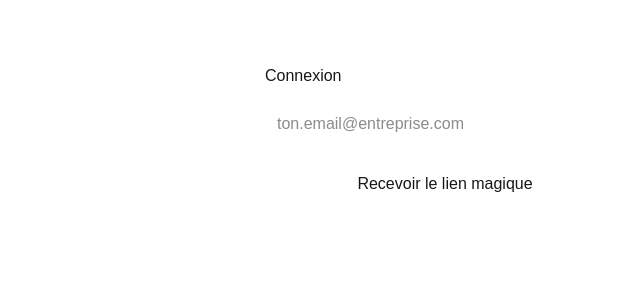
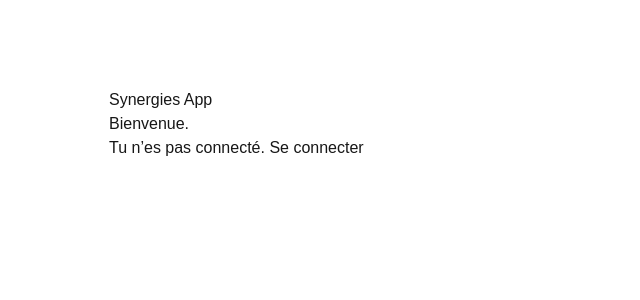
Before and after one commit to SamKTA/synergies-app, a Next.js app: page /signin in a window 1280 px wide. Shown: the top 300 px of the page, without its empty margins (195-835 px from the left). Built offline with nearby package versions, Linux system fonts and the light colour scheme; no server answers.

Commit message:
Update page.tsx

```diff
--- a/app/signin/page.tsx
+++ b/app/signin/page.tsx
@@ -1,5 +1,5 @@
 'use client'
-import { useState } from 'react'
+import { useEffect, useState } from 'react'
 import { createClient } from '@supabase/supabase-js'
 
 const supabase = createClient(
@@ -7,42 +7,65 @@ const supabase = createClient(
   process.env.NEXT_PUBLIC_SUPABASE_ANON_KEY!
 )
 
-export default function SignInPage() {
-  const [email, setEmail] = useState('')
-  const [sent, setSent] = useState(false)
-  const [error, setError] = useState<string | null>(null)
+type Employee = {
+  first_name: string | null
+  last_name: string | null
+}
 
-  const handleSignIn = async (e: React.FormEvent) => {
-    e.preventDefault()
-    setError(null)
-    const { error } = await supabase.auth.signInWithOtp({
-      email,
-      options: { emailRedirectTo: 'https://synergies-app.vercel.app' } // ton URL Vercel
-    })
-    if (error) setError(error.message)
-    else setSent(true)
-  }
+export default function Home() {
+  const [loading, setLoading] = useState(true)
+  const [employee, setEmployee] = useState<Employee | null>(null)
+  const [email, setEmail] = useState<string | null>(null)
+
+  useEffect(() => {
+    const run = async () => {
+      setLoading(true)
+      // 1) Qui est connecté ?
+      const { data: userData } = await supabase.auth.getUser()
+      const user = userData?.user ?? null
+      if (!user) {
+        setLoading(false)
+        return
+      }
+      setEmail(user.email ?? null)
+
+      // 2) Binder le user à employees (si pas déjà fait)
+      await supabase.rpc('bind_user_to_employee')
+
+      // 3) Récupérer sa fiche employé
+      const { data: emp } = await supabase
+        .from('employees')
+        .select('first_name,last_name')
+        .eq('user_id', user.id)
+        .maybeSingle()
+
+      if (emp) setEmployee(emp)
+      setLoading(false)
+    }
+    run()
+  }, [])
 
   return (
-    <main style={{ maxWidth: 360, margin: '64px auto', fontFamily: 'sans-serif' }}>
-      <h1>Connexion</h1>
-      {sent ? (
-        <p>Un e-mail de connexion vient d’être envoyé. Ouvre-le et clique le lien.</p>
+    <main style={{ maxWidth: 720, margin: '64px auto', padding: 24, fontFamily: 'sans-serif' }}>
+      <h1>Synergies App</h1>
+
+      {loading ? (
+        <p>Chargement...</p>
+      ) : employee ? (
+        <>
+          <p>Bonjour <b>{employee.first_name ?? ''} {employee.last_name ?? ''}</b> 👋</p>
+          <p>Bienvenue ! Prochaine étape : formulaire de recommandation et dashboard.</p>
+        </>
       ) : (
-        <form onSubmit={handleSignIn}>
-          <input
-            type="email"
-            placeholder="ton.email@entreprise.com"
-            value={email}
-            onChange={(e)=>setEmail(e.target.value)}
-            required
-            style={{ width:'100%', padding:12, margin:'12px 0' }}
-          />
-          <button type="submit" style={{ padding:12, width:'100%' }}>
-            Recevoir le lien magique
-          </button>
-          {error && <p style={{ color:'red' }}>{error}</p>}
-        </form>
+        <>
+          <p>Bienvenue.</p>
+          <p>
+            {email
+              ? "Ton compte n'est pas encore lié à une fiche employé (vérifie l'email dans la table employees)."
+              : <>Tu n’es pas connecté. <a href="/signin">Se connecter</a></>
+            }
+          </p>
+        </>
       )}
     </main>
   )
```
